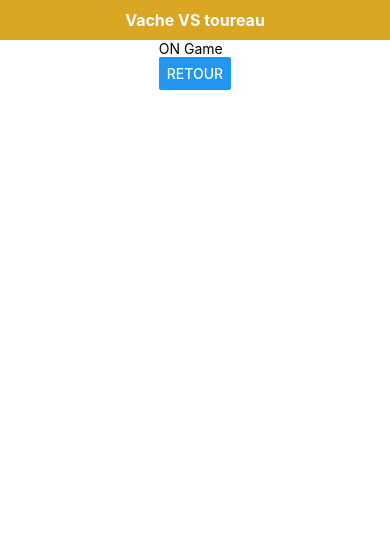
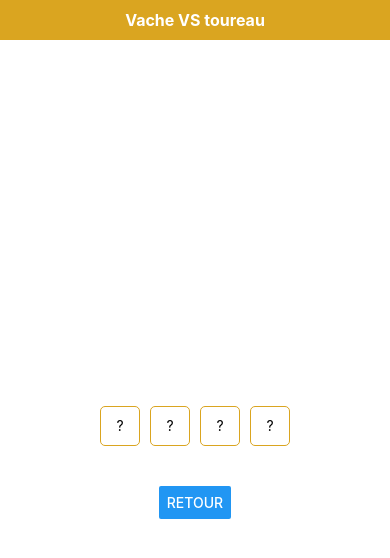
Before and after one commit to walidhorchani11/VT_game, a React Native app: screen / in a window 390 px wide. Both pictures are taken after a click on the button "START". Shown: the top 558 px of the page. Built offline with nearby package versions, Linux system fonts and the light colour scheme.

Commit message:
Input component

```diff
--- /dev/null
+++ b/components/Input.js
@@ -0,0 +1,32 @@
+import React from 'react';
+import { StyleSheet, TextInput } from 'react-native';
+
+import colors from '../constants/colors';
+
+const Input = (props) => {
+  return (
+    <TextInput
+      {...props}
+      keyboardType={props.keyboardType}
+      placeholder="?"
+      style={[styles.input, props.style]}
+    />
+  );
+};
+
+const styles = StyleSheet.create({
+  input: {
+    borderWidth: 1,
+    borderRadius: 5,
+    borderColor: colors.primo,
+    marginHorizontal: 5,
+    textAlign: 'center',
+  },
+});
+
+Input.defaultProps = {
+  keyboardType: 'numeric',
+  maxLength: 1,
+};
+
+export default Input;
--- a/screens/GameScreen.js
+++ b/screens/GameScreen.js
@@ -1,5 +1,7 @@
 import React, { useEffect, useRef } from 'react';
 import { StyleSheet, View, Button, Text } from 'react-native';
+
+import Input from '../components/Input';
 
 const generateNumber = () => {
   return Math.floor(Math.random() * (9999 - 0 + 1)) + 0;
@@ -15,13 +17,34 @@ const GameScreen = (props) => {
   }, []);
 
   return (
-    <View>
-      <Text>ON Game</Text>
+    <View style={styles.screen}>
+      <View style={styles.inputContainer}>
+        <Input style={styles.inputText} />
+        <Input style={styles.inputText} />
+        <Input style={styles.inputText} />
+        <Input style={styles.inputText} />
+      </View>
+
       <Button title="retour" onPress={props.onGoBack} />
     </View>
   );
 };
 
-const styles = StyleSheet.create({});
+const styles = StyleSheet.create({
+  screen: {
+    justifyContent: 'center',
+    alignItems: 'center',
+    width: '100%',
+    flex: 1,
+  },
+  inputContainer: {
+    flexDirection: 'row',
+    marginVertical: 40,
+  },
+  inputText: {
+    width: 40,
+    height: 40,
+  },
+});
 
 export default GameScreen;
```
